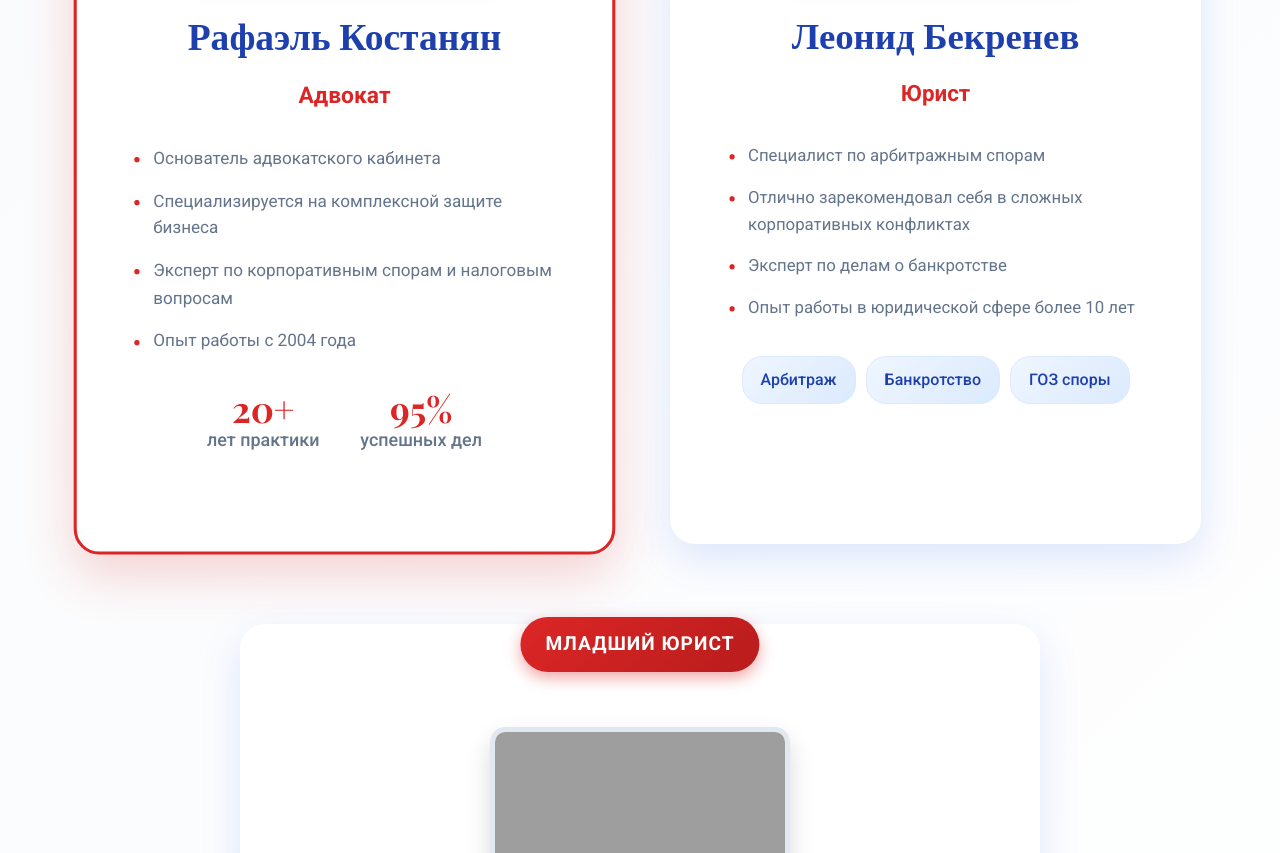
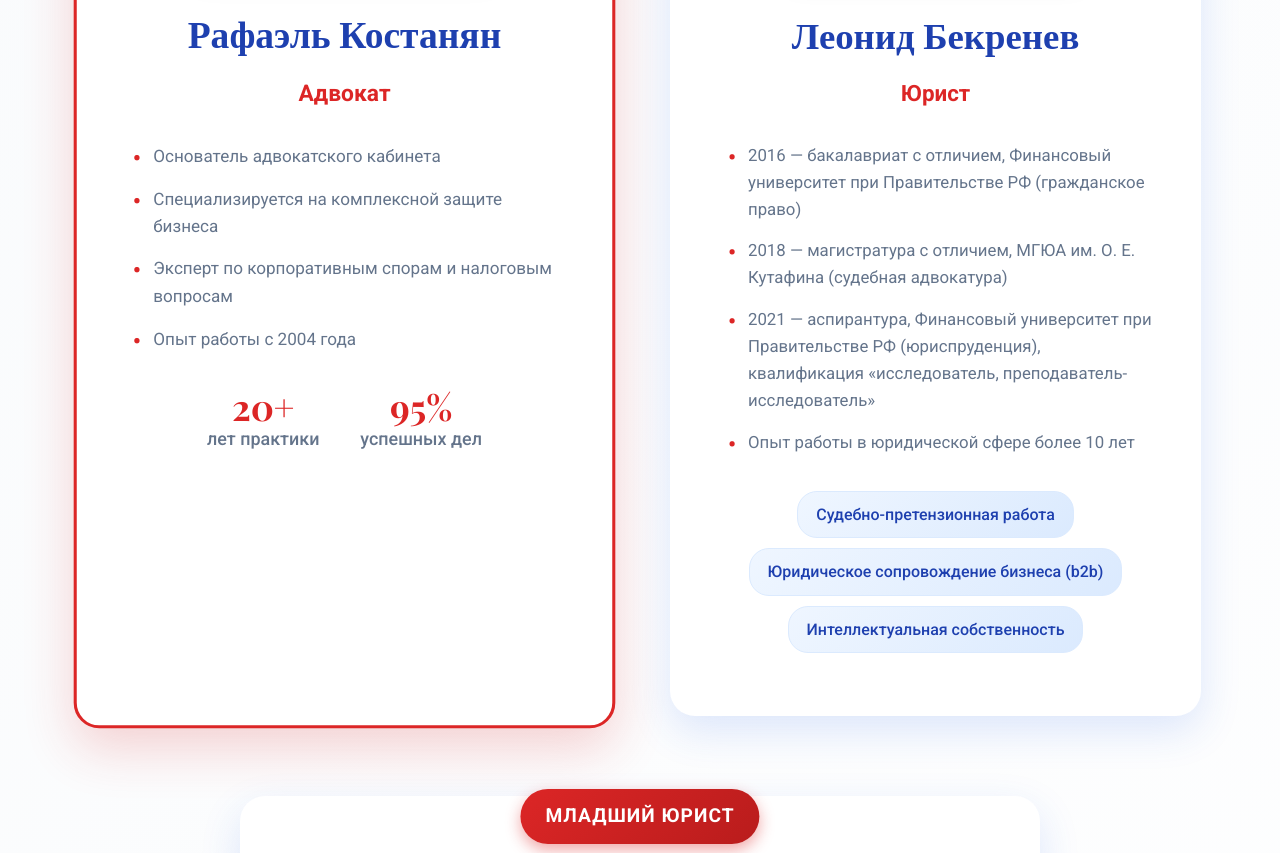
Before and after one commit to vetyutnevmaksim-creator/lawyerafael.ru, a plain HTML site: page team.html in a window 1280 px wide. Shown: the part 1033-1886 px from the top of the page. Drawn offline with nearby package versions, Linux system fonts and the light colour scheme; grey boxes are pictures that could not be loaded.

Commit message:
Update team.html

```diff
--- a/team.html
+++ b/team.html
@@ -682,23 +682,23 @@
                         <div class="member-status">Юрист</div>
                     </div>
                     <div class="member-photo">
-                        <img src="bekrenev-photo.jpg" alt="Леонид Бекренев">
+                        <img src="leonid.jpeg" alt="Леонид Бекренев">
                     </div>
                     <div class="member-info">
                         <h3>Леонид Бекренев</h3>
                         <p class="member-position">Юрист</p>
                         <div class="member-description">
                             <ul>
-                                <li>Специалист по арбитражным спорам</li>
-                                <li>Отлично зарекомендовал себя в сложных корпоративных конфликтах</li>
-                                <li>Эксперт по делам о банкротстве</li>
+                                <li>2016 — бакалавриат с отличием, Финансовый университет при Правительстве РФ (гражданское право)</li>
+                                <li>2018 — магистратура с отличием, МГЮА им. О. Е. Кутафина (судебная адвокатура)</li>
+                                <li>2021 — аспирантура, Финансовый университет при Правительстве РФ (юриспруденция), квалификация «исследователь, преподаватель-исследователь»</li>
                                 <li>Опыт работы в юридической сфере более 10 лет</li>
                             </ul>
                         </div>
                         <div class="member-specialization">
-                            <span class="specialization-tag">Арбитраж</span>
-                            <span class="specialization-tag">Банкротство</span>
-                            <span class="specialization-tag">ГОЗ споры</span>
+                            <span class="specialization-tag">Судебно-претензионная работа</span>
+                            <span class="specialization-tag">Юридическое сопровождение бизнеса (b2b)</span>
+                            <span class="specialization-tag">Интеллектуальная собственность</span>
                         </div>
                     </div>
                 </div>
```
